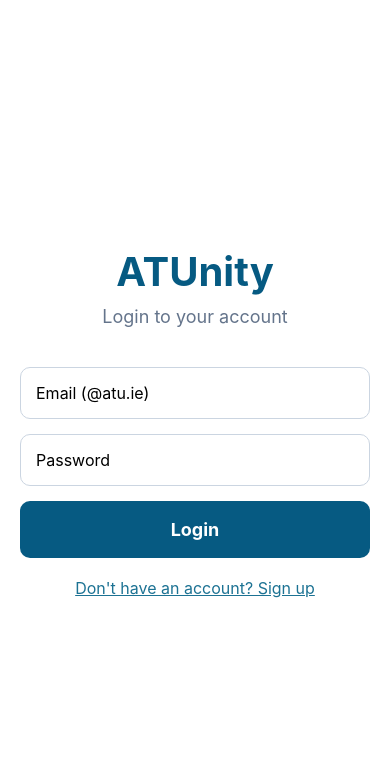
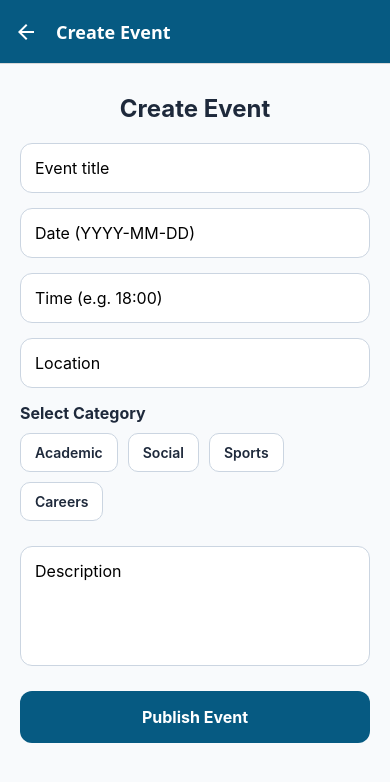
Before and after one commit to EthanMackD/atunity-mobile-app, a React Native app: screen /CreateEvent in a window 390 px wide. Shown: the top 782 px of the page. Built offline with nearby package versions, Linux system fonts and the light colour scheme.

Commit message:
Added create event feature and tests

```diff
--- a/App.js
+++ b/App.js
@@ -8,6 +8,7 @@ import SignupScreen from './src/screens/SignupScreen';
 import EventsListScreen from './src/screens/EventsListScreen';
 import EventDetailsScreen from './src/screens/EventDetailsScreen';
 import ProfileScreen from './src/screens/ProfileScreen';
+import CreateEventScreen from './src/screens/CreateEventScreen';
 
 const Stack = createStackNavigator();
 
@@ -26,34 +27,41 @@ export default function App() {
           },
         }}
       >
-        {/* Auth Screens */}
         <Stack.Screen
           name="Login"
           component={LoginScreen}
           options={{ headerShown: false }}
         />
+
         <Stack.Screen
           name="Signup"
           component={SignupScreen}
           options={{ headerShown: false }}
         />
 
-        {/* Main App Screens */}
         <Stack.Screen
           name="EventsList"
           component={EventsListScreen}
           options={{ title: 'Events' }}
         />
+
         <Stack.Screen
           name="EventDetails"
           component={EventDetailsScreen}
           options={{ title: 'Event Details' }}
         />
+
         <Stack.Screen
           name="Profile"
           component={ProfileScreen}
           options={{ title: 'My Profile' }}
         />
+
+        <Stack.Screen
+          name="CreateEvent"
+          component={CreateEventScreen}
+          options={{ title: 'Create Event' }}
+        />
       </Stack.Navigator>
     </NavigationContainer>
   );
--- /dev/null
+++ b/src/screens/CreateEventScreen.js
@@ -0,0 +1,228 @@
+import React, { useState } from 'react';
+import {
+  Text,
+  TextInput,
+  TouchableOpacity,
+  StyleSheet,
+  Alert,
+  ScrollView,
+  View
+} from 'react-native';
+import Constants from 'expo-constants';
+
+const getApiUrl = () => {
+  const debuggerHost = Constants.expoConfig?.hostUri || Constants.manifest?.debuggerHost;
+  if (debuggerHost) {
+    const ip = debuggerHost.split(':')[0];
+    return `http://${ip}:3000/api`;
+  }
+  return 'http://localhost:3000/api';
+};
+
+const API_URL = getApiUrl();
+
+export default function CreateEventScreen({ navigation }) {
+  const [title, setTitle] = useState('');
+  const [date, setDate] = useState('');
+  const [time, setTime] = useState('');
+  const [location, setLocation] = useState('');
+  const [description, setDescription] = useState('');
+  const [category, setCategory] = useState('');
+  const [loading, setLoading] = useState(false);
+
+  const handlePublish = async () => {
+    if (
+      title.trim() === '' ||
+      date.trim() === '' ||
+      time.trim() === '' ||
+      location.trim() === '' ||
+      description.trim() === '' ||
+      category.trim() === ''
+    ) {
+      Alert.alert('Error', 'Please fill in all fields');
+      return;
+    }
+
+    try {
+      setLoading(true);
+
+      const response = await fetch(`${API_URL}/events`, {
+        method: 'POST',
+        headers: {
+          'Content-Type': 'application/json',
+        },
+        body: JSON.stringify({
+          title: title,
+          description: description,
+          date: date,
+          time: time,
+          location: location,
+          category: category
+        }),
+      });
+
+      const data = await response.json();
+
+      if (data.success) {
+        Alert.alert('Success', 'Event published successfully');
+        navigation.navigate('EventsList');
+      } else {
+        Alert.alert('Error', data.message || data.error || 'Failed to publish event');
+      }
+    } catch (error) {
+      console.error('Failed to publish event:', error);
+      Alert.alert('Error', 'Something went wrong while publishing the event');
+    } finally {
+      setLoading(false);
+    }
+  };
+
+  const renderCategoryButton = (value, label) => (
+    <TouchableOpacity
+      style={[
+        styles.categoryOption,
+        category === value && styles.categoryOptionSelected
+      ]}
+      onPress={() => setCategory(value)}
+    >
+      <Text
+        style={[
+          styles.categoryOptionText,
+          category === value && styles.categoryOptionTextSelected
+        ]}
+      >
+        {label}
+      </Text>
+    </TouchableOpacity>
+  );
+
+  return (
+    <ScrollView contentContainerStyle={styles.container}>
+      <Text style={styles.heading}>Create Event</Text>
+
+      <TextInput
+        style={styles.input}
+        placeholder="Event title"
+        value={title}
+        onChangeText={setTitle}
+      />
+
+      <TextInput
+        style={styles.input}
+        placeholder="Date (YYYY-MM-DD)"
+        value={date}
+        onChangeText={setDate}
+      />
+
+      <TextInput
+        style={styles.input}
+        placeholder="Time (e.g. 18:00)"
+        value={time}
+        onChangeText={setTime}
+      />
+
+      <TextInput
+        style={styles.input}
+        placeholder="Location"
+        value={location}
+        onChangeText={setLocation}
+      />
+
+      <Text style={styles.categoryLabel}>Select Category</Text>
+
+      <View style={styles.categoryContainer}>
+        {renderCategoryButton('academic', 'Academic')}
+        {renderCategoryButton('social', 'Social')}
+        {renderCategoryButton('sports', 'Sports')}
+        {renderCategoryButton('careers', 'Careers')}
+      </View>
+
+      <TextInput
+        style={[styles.input, styles.descriptionInput]}
+        placeholder="Description"
+        value={description}
+        onChangeText={setDescription}
+        multiline={true}
+      />
+
+      <TouchableOpacity style={styles.button} onPress={handlePublish}>
+        <Text style={styles.buttonText}>
+          {loading ? 'Publishing...' : 'Publish Event'}
+        </Text>
+      </TouchableOpacity>
+    </ScrollView>
+  );
+}
+
+const styles = StyleSheet.create({
+  container: {
+    flexGrow: 1,
+    backgroundColor: '#F8FAFC',
+    padding: 20,
+  },
+  heading: {
+    fontSize: 24,
+    fontWeight: 'bold',
+    color: '#1E293B',
+    textAlign: 'center',
+    marginTop: 10,
+    marginBottom: 20,
+  },
+  input: {
+    backgroundColor: '#FFFFFF',
+    borderRadius: 12,
+    padding: 14,
+    fontSize: 16,
+    borderWidth: 1,
+    borderColor: '#CBD5E1',
+    marginBottom: 15,
+  },
+  descriptionInput: {
+    height: 120,
+    textAlignVertical: 'top',
+  },
+  categoryLabel: {
+    fontSize: 16,
+    fontWeight: 'bold',
+    color: '#1E293B',
+    marginBottom: 10,
+  },
+  categoryContainer: {
+    flexDirection: 'row',
+    flexWrap: 'wrap',
+    marginBottom: 15,
+  },
+  categoryOption: {
+    backgroundColor: '#FFFFFF',
+    borderWidth: 1,
+    borderColor: '#CBD5E1',
+    borderRadius: 10,
+    paddingVertical: 10,
+    paddingHorizontal: 14,
+    marginRight: 10,
+    marginBottom: 10,
+  },
+  categoryOptionSelected: {
+    backgroundColor: '#065A82',
+    borderColor: '#065A82',
+  },
+  categoryOptionText: {
+    color: '#1E293B',
+    fontWeight: '600',
+  },
+  categoryOptionTextSelected: {
+    color: '#FFFFFF',
+  },
+  button: {
+    backgroundColor: '#065A82',
+    padding: 16,
+    borderRadius: 12,
+    alignItems: 'center',
+    marginTop: 10,
+  },
+  buttonText: {
+    color: '#FFFFFF',
+    fontSize: 16,
+    fontWeight: 'bold',
+  },
+});
--- a/src/screens/EventsListScreen.js
+++ b/src/screens/EventsListScreen.js
@@ -1,10 +1,16 @@
-import React, { useState, useEffect } from 'react';
+import React, { useState, useEffect, useCallback } from 'react';
 import {
-  View, Text, TouchableOpacity,
-  StyleSheet, ActivityIndicator, RefreshControl, TextInput, Platform, ScrollView
+  View,
+  Text,
+  TouchableOpacity,
+  StyleSheet,
+  ActivityIndicator,
+  RefreshControl,
+  TextInput,
+  Platform,
+  ScrollView
 } from 'react-native';
-import AsyncStorage from '@react-native-async-storage/async-storage';
-
+import { useFocusEffect } from '@react-navigation/native';
 import Constants from 'expo-constants';
 
 const getApiUrl = () => {
@@ -24,7 +30,6 @@ export default function EventsListScreen({ navigation }) {
   const [refreshing, setRefreshing] = useState(false);
   const [searchQuery, setSearchQuery] = useState('');
 
-
   React.useLayoutEffect(() => {
     navigation.setOptions({
       headerRight: () => (
@@ -43,6 +48,7 @@ export default function EventsListScreen({ navigation }) {
       const searchParam = query ? `?search=${encodeURIComponent(query)}` : '';
       const response = await fetch(`${API_URL}/events${searchParam}`);
       const data = await response.json();
+
       if (data.success) {
         setEvents(data.events);
       }
@@ -54,14 +60,19 @@ export default function EventsListScreen({ navigation }) {
     }
   };
 
-
   useEffect(() => {
     fetchEvents();
   }, []);
 
+  useFocusEffect(
+    useCallback(() => {
+      fetchEvents(searchQuery);
+    }, [searchQuery])
+  );
+
   const onRefresh = () => {
     setRefreshing(true);
-    fetchEvents();
+    fetchEvents(searchQuery);
   };
 
   const handleSearch = (text) => {
@@ -69,21 +80,25 @@ export default function EventsListScreen({ navigation }) {
     fetchEvents(text);
   };
 
+  const getCategoryColor = (category) => {
+  const safeCategory = category ? category.toLowerCase().trim() : '';
 
-  const getCategoryColor = (category) => {
   const colors = {
     academic: '#3B82F6',
     social: '#8B5CF6',
     sports: '#10B981',
     careers: '#F59E0B',
   };
-    return colors[category] || '#64748B';
+
+  return colors[safeCategory] || '#64748B';
 };
 
   const formatDate = (dateString) => {
     const date = new Date(dateString);
     return date.toLocaleDateString('en-IE', {
-      weekday: 'short', month: 'short', day: 'numeric'
+      weekday: 'short',
+      month: 'short',
+      day: 'numeric'
     });
   };
 
@@ -94,20 +109,28 @@ export default function EventsListScreen({ navigation }) {
       onPress={() => navigation.navigate('EventDetails', { eventId: item.id })}
     >
       <View style={styles.cardHeader}>
-        <View style={[styles.categoryBadge,
-          { backgroundColor: getCategoryColor(item.category) }]}>
+        <View
+          style={[
+            styles.categoryBadge,
+            { backgroundColor: getCategoryColor(item.category) }
+          ]}
+        >
           <Text style={styles.categoryText}>
             {item.category ? item.category.toUpperCase() : 'EVENT'}
           </Text>
         </View>
+
         <Text style={styles.attendeeCount}>
           {item.attendee_count || 0} going
         </Text>
       </View>
+
       <Text style={styles.eventTitle}>{item.title}</Text>
+
       <Text style={styles.eventInfo}>
         {formatDate(item.date)} at {item.time}
       </Text>
+
       <Text style={styles.eventLocation}>{item.location}</Text>
     </TouchableOpacity>
   );
@@ -132,6 +155,15 @@ export default function EventsListScreen({ navigation }) {
         />
       </View>
 
+      <View style={styles.createButtonContainer}>
+        <TouchableOpacity
+          style={styles.createButton}
+          onPress={() => navigation.navigate('CreateEvent')}
+        >
+          <Text style={styles.createButtonText}>Create Event</Text>
+        </TouchableOpacity>
+      </View>
+
       <ScrollView
         style={styles.scrollView}
         contentContainerStyle={styles.list}
@@ -139,20 +171,33 @@ export default function EventsListScreen({ navigation }) {
           <RefreshControl refreshing={refreshing} onRefresh={onRefresh} />
         }
       >
-        {events.length === 0
-          ? <Text style={styles.emptyText}>No events found</Text>
-          : events.map(renderEvent)
-        }
+        {events.length === 0 ? (
+          <Text style={styles.emptyText}>No events found</Text>
+        ) : (
+          events.map(renderEvent)
+        )}
       </ScrollView>
     </View>
   );
 }
 
 const styles = StyleSheet.create({
-  container: { flex: 1, backgroundColor: '#F8FAFC' },
-  scrollView: { flex: 1, ...(Platform.OS === 'web' ? { minHeight: 0, overflow: 'auto' } : {}) },
-  centered: { flex: 1, justifyContent: 'center', alignItems: 'center' },
-  list: { padding: 16 },
+  container: {
+    flex: 1,
+    backgroundColor: '#F8FAFC'
+  },
+  scrollView: {
+    flex: 1,
+    ...(Platform.OS === 'web' ? { minHeight: 0, overflow: 'auto' } : {})
+  },
+  centered: {
+    flex: 1,
+    justifyContent: 'center',
+    alignItems: 'center'
+  },
+  list: {
+    padding: 16
+  },
   card: {
     backgroundColor: '#FFFFFF',
     borderRadius: 12,
@@ -180,15 +225,25 @@ const styles = StyleSheet.create({
     fontSize: 11,
     fontWeight: 'bold',
   },
-  attendeeCount: { fontSize: 13, color: '#64748B' },
+  attendeeCount: {
+    fontSize: 13,
+    color: '#64748B'
+  },
   eventTitle: {
     fontSize: 18,
     fontWeight: 'bold',
     color: '#1E293B',
     marginBottom: 4,
   },
-  eventInfo: { fontSize: 14, color: '#065A82', marginBottom: 2 },
-  eventLocation: { fontSize: 14, color: '#64748B' },
+  eventInfo: {
+    fontSize: 14,
+    color: '#065A82',
+    marginBottom: 2
+  },
+  eventLocation: {
+    fontSize: 14,
+    color: '#64748B'
+  },
   emptyText: {
     textAlign: 'center',
     fontSize: 16,
@@ -211,4 +266,19 @@ const styles = StyleSheet.create({
     shadowRadius: 2,
     elevation: 1,
   },
+  createButtonContainer: {
+    paddingHorizontal: 16,
+    paddingTop: 12,
+  },
+  createButton: {
+    backgroundColor: '#065A82',
+    borderRadius: 12,
+    paddingVertical: 14,
+    alignItems: 'center',
+  },
+  createButtonText: {
+    color: '#FFFFFF',
+    fontSize: 16,
+    fontWeight: 'bold',
+  },
 });
--- a/src/services/api.js
+++ b/src/services/api.js
@@ -4,7 +4,7 @@ import { Platform } from 'react-native';
 const getApiUrl = () => {
   // Web browser: localhost works fine
   if (Platform.OS === 'web') {
-    return 'http://localhost:3000/api';
+    return 'http://localhost:5000/api';
   }
 
   // Mobile: try to auto-detect the computer's IP from Expo
```
Also changed, not shown: 2 other files (tests, documents, lock files or other folders). Lines whose indentation alone changed are shown as unchanged.
